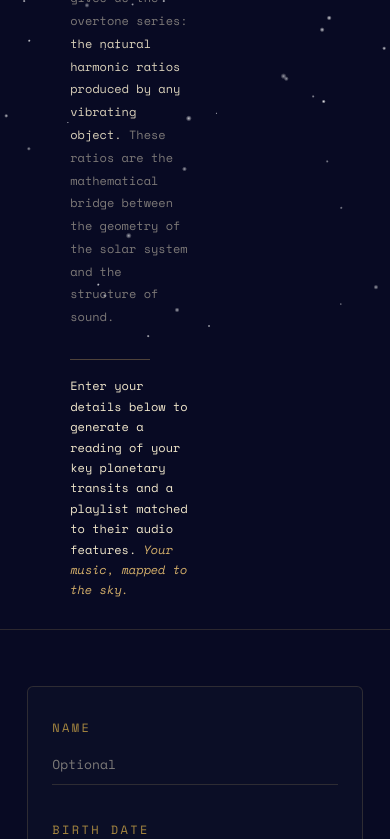
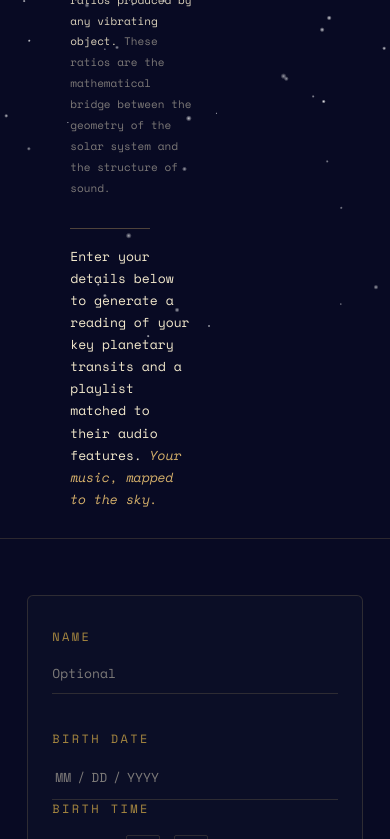
Before and after one commit to meghana-pakala/astral_audio, a Flask app: page / in a window 390 px wide. Shown: the part 491-1330 px from the top of the page. Run offline with Flask 3, Linux system fonts and the light colour scheme; parts of the project's set-up code (start-up, migrations or seed data) failed here and were passed over; some web fonts are replaced.

Commit message:
updated design

```diff
--- a/templates/index.html
+++ b/templates/index.html
@@ -177,7 +177,7 @@ body::before{
 
 /* ── Upload ── */
 .library-panel{padding-top:4px}
-.library-upload-hint{font-size:12px;color:var(--cream);margin-bottom:14px;line-height:1.6;text-align:center;font-family:var(--mono)}
+.library-upload-hint{font-size:13px;color:var(--cream);margin-bottom:14px;line-height:1.6;text-align:center;font-family:var(--mono)}
 .library-upload-hint a{color:var(--gold);text-decoration:underline;text-decoration-color:rgba(212,175,106,.3)}
 .upload-area{position:relative;border:1px dashed var(--border);border-radius:4px;padding:28px;text-align:center;transition:border-color .2s,background .2s;cursor:pointer}
 .upload-area:hover{border-color:var(--border-h);background:rgba(212,175,106,0.04)}
@@ -460,7 +460,7 @@ background-image:
 
       <div style="width:clamp(80px,8vw,120px);height:1px;background:rgba(212,175,106,0.35);margin-bottom:clamp(16px,1.8vw,26px);"></div>
 
-      <div style="font-family:var(--mono);font-size:clamp(12px,1vw,13px);line-height:1.9;color:var(--text-dim);max-width:38vw;">
+      <div style="font-family:var(--mono);font-size:clamp(11px,1vw,14px);line-height:1.9;color:var(--text-dim);max-width:38vw;">
         <p style="margin:0 0 1.2em 0;">
           <em style="color:var(--gold);font-style:italic;">Musica Universalis</em> — Harmony of the Spheres — is the ancient idea that <span style="color:var(--cream);opacity:0.9;">planetary motion has a frequency.</span>
         </p>
@@ -471,7 +471,7 @@ background-image:
 
       <div style="width:clamp(80px,8vw,120px);height:1px;background:rgba(212,175,106,0.35);margin:clamp(16px,1.8vw,26px) 0;"></div>
 
-      <p style="font-family:var(--mono);font-size:clamp(12px,1.1vw,16px);line-height:1.7;color:var(--cream);margin:0;max-width:38vw;">
+      <p style="font-family:var(--mono);font-size:clamp(13px,1.1vw,14px);line-height:1.7;color:var(--cream);margin:0;max-width:38vw;">
         Enter your details below to generate a reading of your key planetary transits and a playlist matched to their audio features. <span style="color:var(--gold);font-style:italic;">Your music, mapped to the sky.</span>
       </p>
 
```
